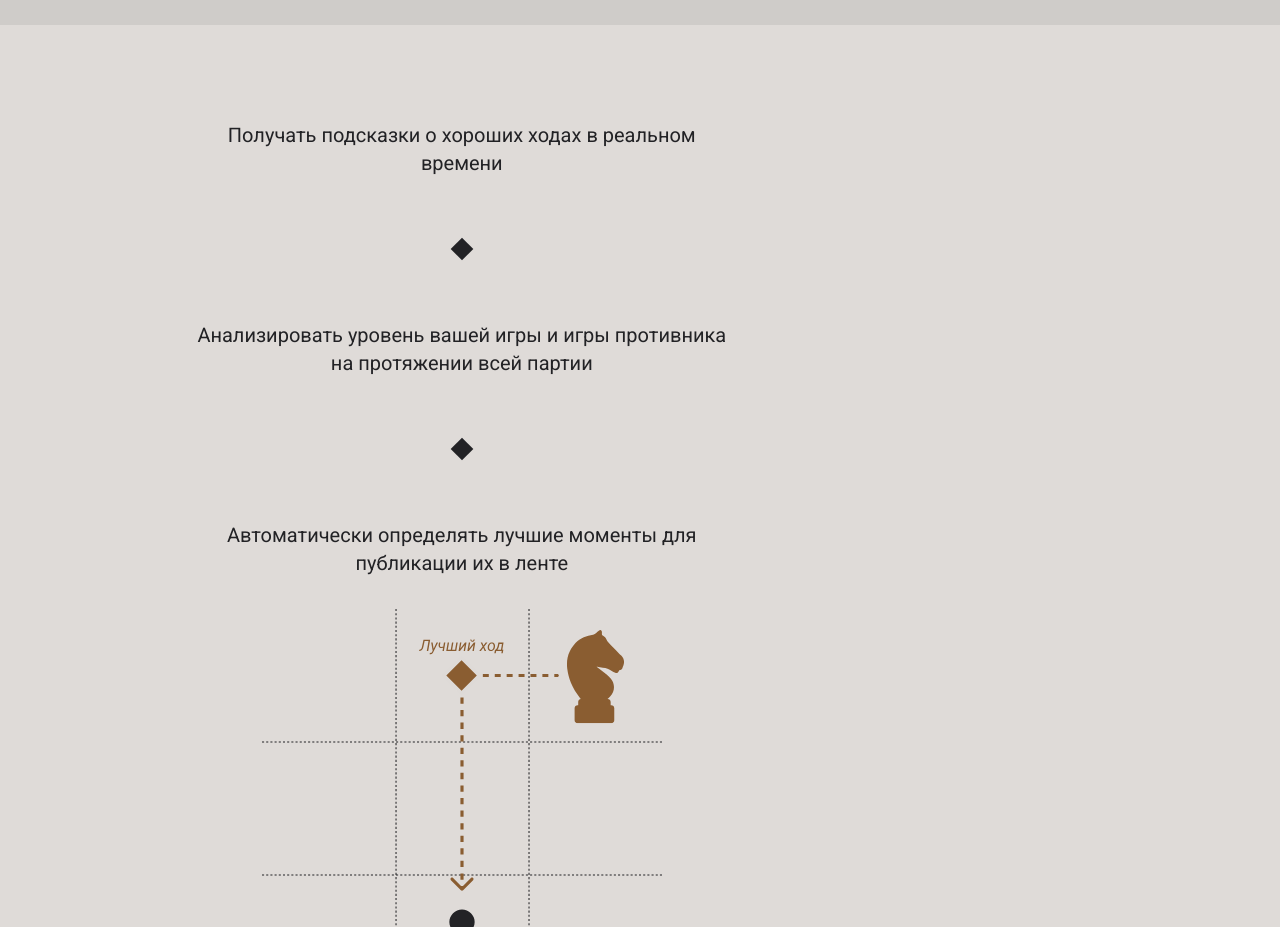
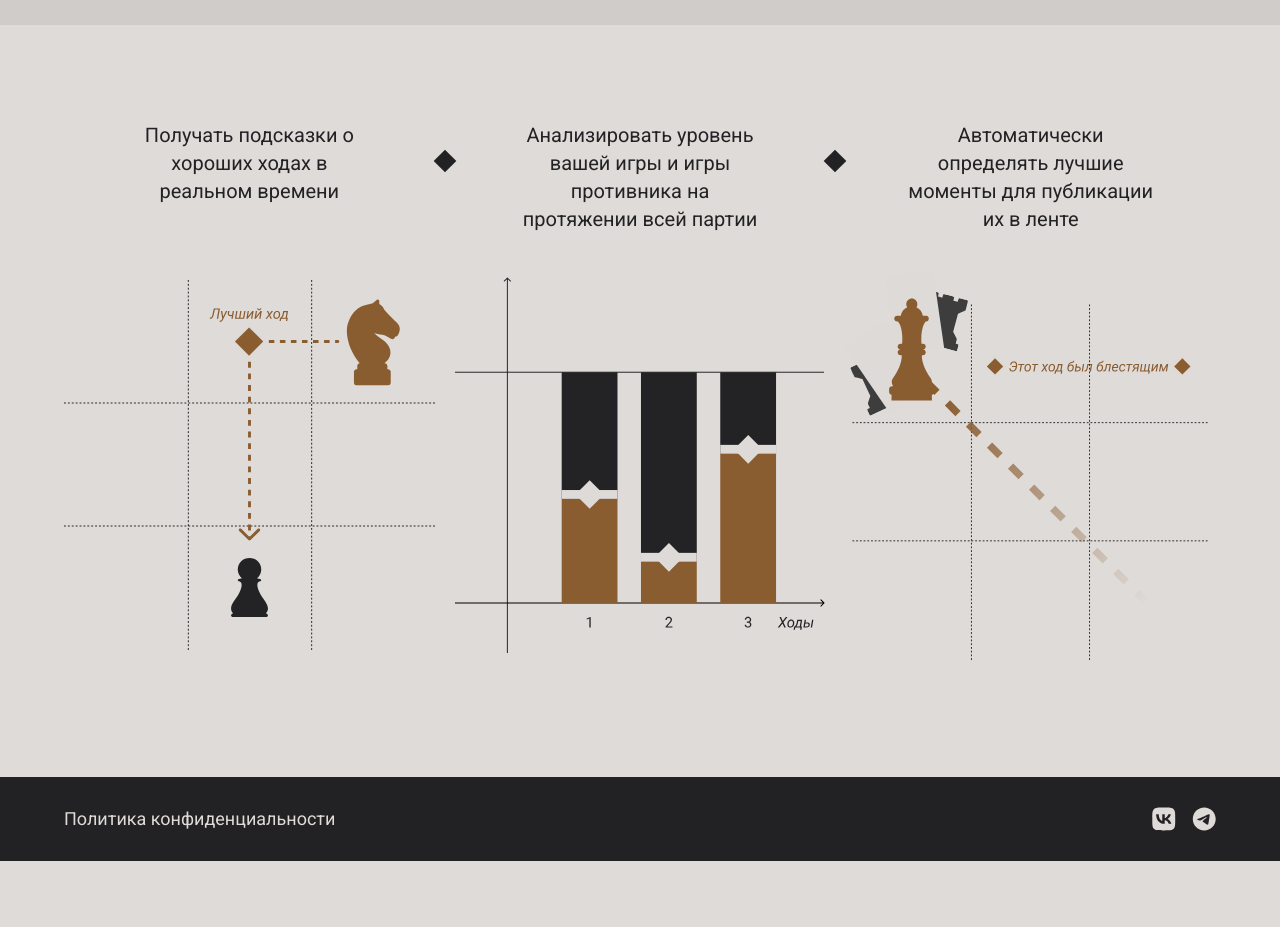
Before and after one commit to SmokingElk/cicada-frontend-mirror, a Next.js app: page / in a window 1280 px wide. Shown: the part 1420-2347 px from the top of the page. After the commit the page ends 2281 px from the top, so only its background shows below. Built offline with nearby package versions, Linux system fonts and the light colour scheme.

Commit message:
fix stupid bug with grids

```diff
--- a/src/components/(shared)/landing/landingPage.tsx
+++ b/src/components/(shared)/landing/landingPage.tsx
@@ -28,10 +28,6 @@ export default function LandingPage() {
       image: featureBestMoves,
     },
   ];
-
-  const featuresGridCols = new Array(features.length)
-    .fill("1fr")
-    .join("_20px_");
 
   return (
     <>
@@ -87,7 +83,7 @@ export default function LandingPage() {
         <Wrapper className="w-full">
           <div className="mt-24 flex flex-col items-center w-full">
             <div
-              className={`grid grid-cols-[${featuresGridCols}] gap-y-8 justify-between w-full items-start justify-items-center`}
+              className={`grid grid-cols-[1fr_20px_1fr_20px_1fr] gap-y-8 justify-between w-full items-start justify-items-center`}
             >
               {features.reduce((acc, { description }, index) => {
                 acc.push(
```
